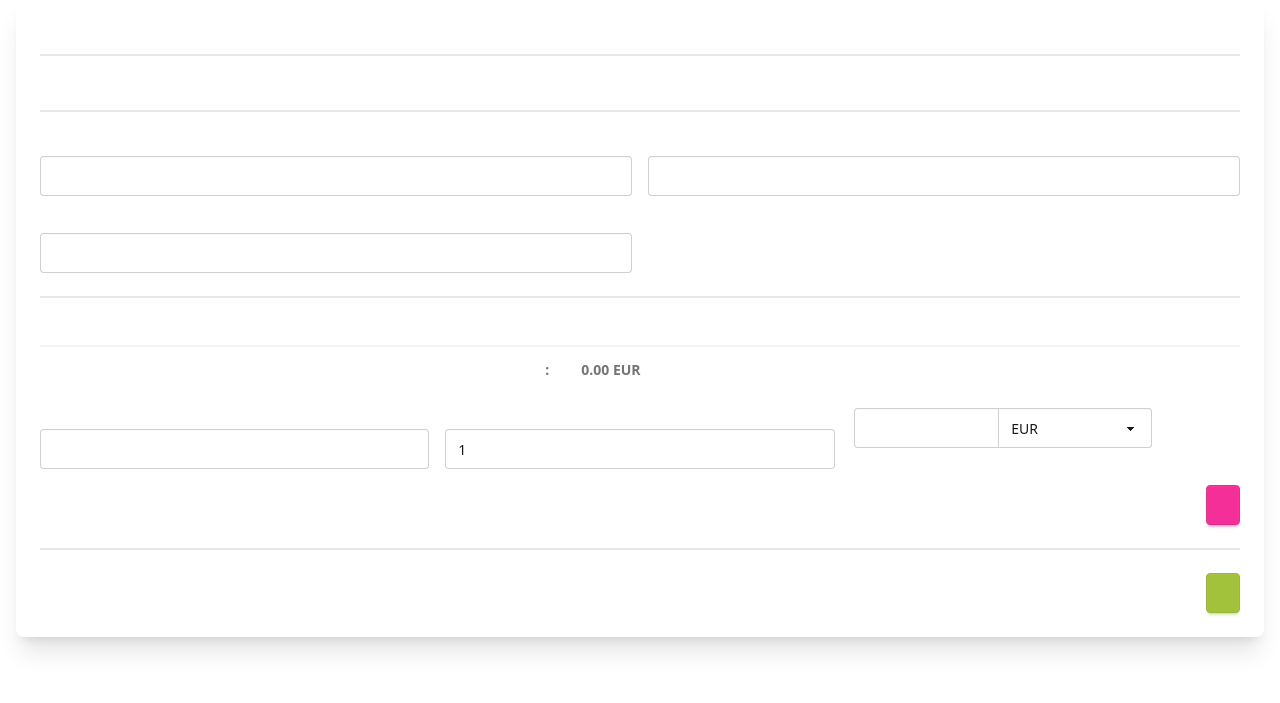
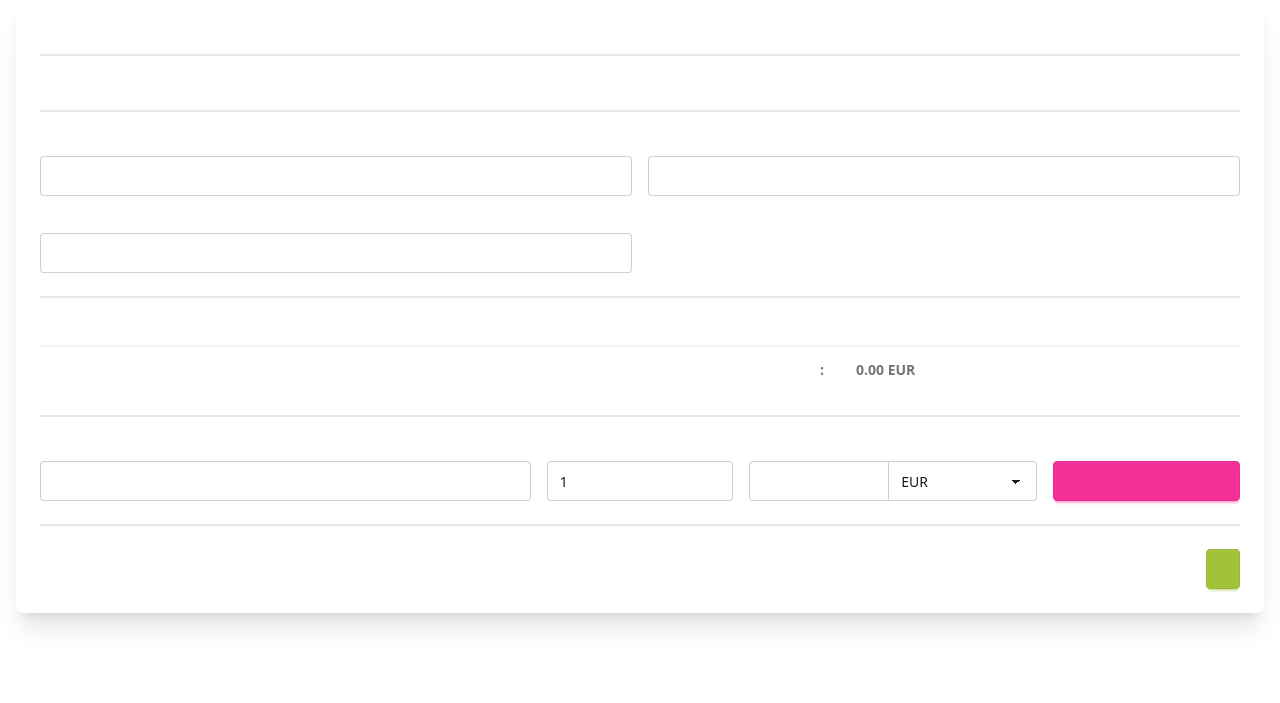
Before and after one commit to marko-lazic/pogonka, a Node project: template views/create-order.hbs in a window 1280 px wide. Shown: the part 97-800 px from the top of the page. Run offline with Node 20 templates, Linux system fonts and the light colour scheme; the template is opened without the code that fills it: most values are stand-ins (such as "Sample title", 1, 10 or a date in 2020); style sheets or scripts are compiled from the project's sources; some libraries are stand-ins or nearby versions.

Commit message:
Add localization

```diff
--- a/views/create-order.hbs
+++ b/views/create-order.hbs
@@ -59,11 +59,11 @@
                         <table class="table w-full">
                             <thead>
                                 <tr>
-                                    <th>{{__ 'orders.product'}}</th>
-                                    <th>{{__ 'orders.quantity'}}</th>
-                                    <th>{{__ 'orders.price'}}</th>
-                                    <th>{{__ 'orders.total'}}</th>
-                                    <th>{{__ 'common.actions'}}</th>
+                                    <th class="w-1/3">{{__ 'orders.product'}}</th>
+                                    <th class="w-1/6">{{__ 'orders.quantity'}}</th>
+                                    <th class="w-1/6">{{__ 'orders.price'}}</th>
+                                    <th class="w-1/6">{{__ 'orders.total'}}</th>
+                                    <th class="w-1/6">{{__ 'common.actions'}}</th>
                                 </tr>
                             </thead>
                             <tbody id="order-items-list">
@@ -80,9 +80,11 @@
                     </div>
                 </div>
 
+                <div class="divider">{{__ 'orders.add_item'}}</div>
+
                 <!-- Add New Item Form -->
-                <div class="grid grid-cols-1 md:grid-cols-3 gap-4 mb-4">
-                    <div class="form-control w-full">
+                <div class="grid grid-cols-1 md:grid-cols-12 gap-4 mb-4 items-end">
+                    <div class="form-control w-full md:col-span-5">
                         <label class="label">
                             <span class="label-text">{{__ 'orders.product'}}</span>
                         </label>
@@ -104,14 +106,14 @@
                         </div>
                     </div>
 
-                    <div class="form-control w-full">
+                    <div class="form-control w-full md:col-span-2">
                         <label class="label">
                             <span class="label-text">{{__ 'orders.quantity'}}</span>
                         </label>
                         <input type="number" id="item-quantity" min="1" value="1" class="input input-bordered w-full" />
                     </div>
 
-                    <div class="form-control w-full">
+                    <div class="form-control w-full md:col-span-3">
                         <label class="label">
                             <span class="label-text">{{__ 'orders.price'}}</span>
                         </label>
@@ -124,12 +126,12 @@
                             </select>
                         </div>
                     </div>
-                </div>
 
-                <div class="flex justify-end mb-4">
-                    <button type="button" id="add-item-btn" class="btn btn-secondary">
-                        {{__ 'orders.add_item'}}
-                    </button>
+                    <div class="md:col-span-2">
+                        <button type="button" id="add-item-btn" class="btn btn-secondary w-full">
+                            {{__ 'orders.add_item'}}
+                        </button>
+                    </div>
                 </div>
 
                 <div class="divider"></div>
--- a/views/create-product.hbs
+++ b/views/create-product.hbs
@@ -25,8 +25,8 @@
                 hx-target="body" hx-swap="outerHTML">
                 <div class="divider">{{__ 'products.product_information'}}</div>
 
-                <div class="grid grid-cols-1 md:grid-cols-2 gap-4">
-                    <div class="form-control w-full">
+                <div class="grid grid-cols-1 md:grid-cols-12 gap-4">
+                    <div class="form-control w-full md:col-span-6">
                         <label class="label">
                             <span class="label-text">{{__ 'products.name'}}</span>
                         </label>
@@ -34,7 +34,7 @@
                             {{#if isEdit}}value="{{product.name}}"{{/if}} />
                     </div>
 
-                    <div class="form-control w-full">
+                    <div class="form-control w-full md:col-span-6">
                         <label class="label">
                             <span class="label-text">{{__ 'products.price'}}</span>
                         </label>
```
Also changed, not shown: locales/en.json (+10 -0 lines), locales/sr.json (+10 -0 lines).
